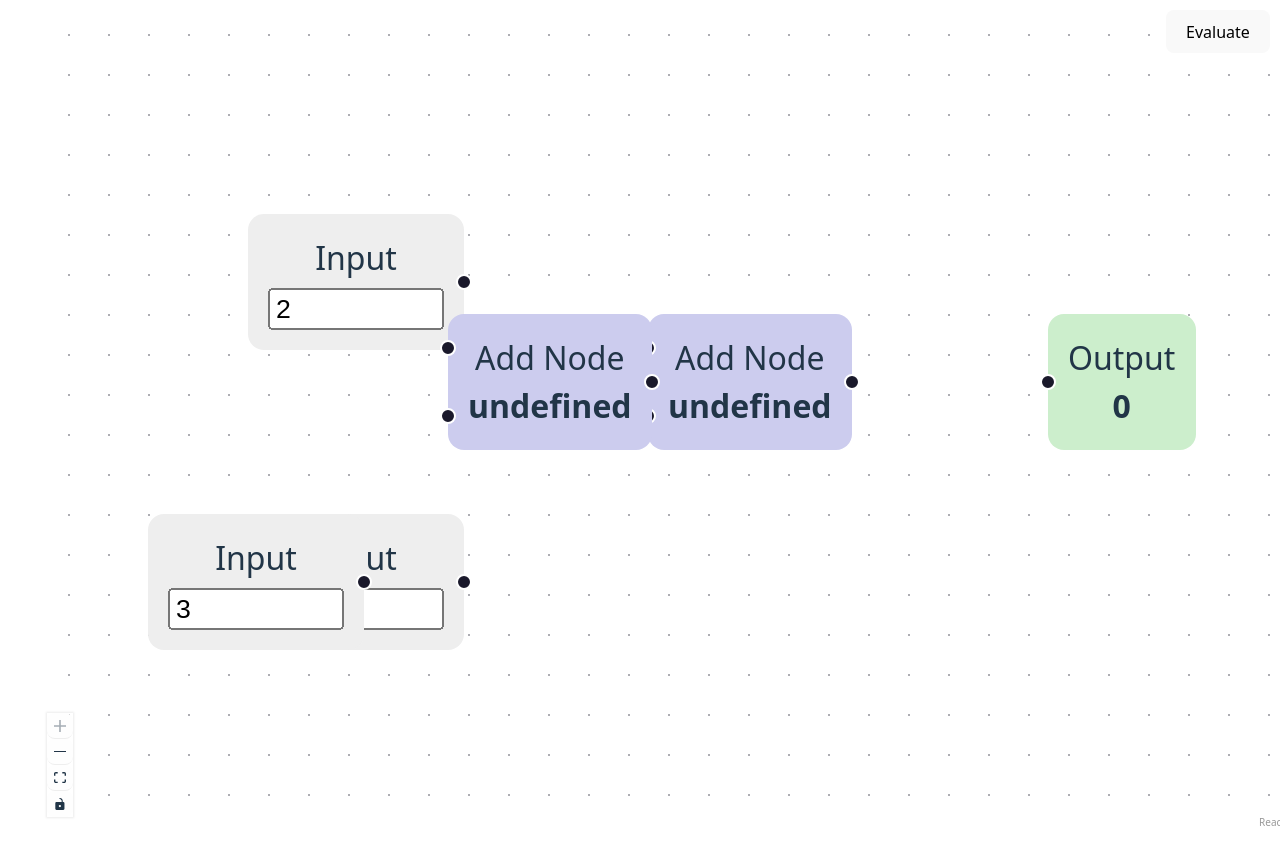
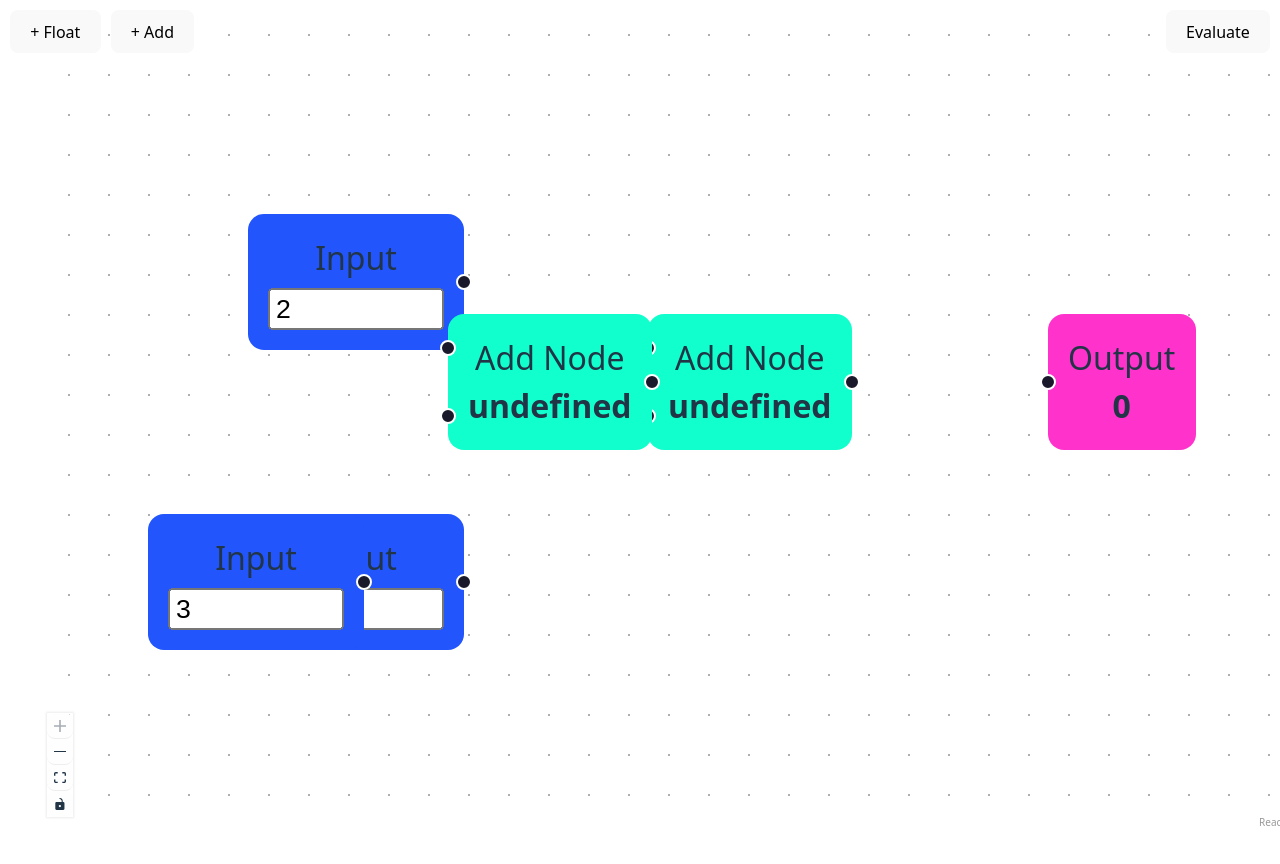
Before and after one commit to Walkberg/node-calculator, a React (Vite) app in the folder client/: page / in a window 1280 px wide. Shown: the top 864 px of the page. Built offline with nearby package versions, Linux system fonts and the light colour scheme.

Commit message:
feat(caluclator): add toolbar

```diff
--- a/client/src/modules/calculator/CalculatorContext.tsx
+++ b/client/src/modules/calculator/CalculatorContext.tsx
@@ -10,7 +10,7 @@ import {
   type Connection,
 } from "@xyflow/react";
 
-type CustomData = {
+export type CustomData = {
   label?: string;
   value?: number;
 };
--- /dev/null
+++ b/client/src/modules/calculator/CalculatorToolbar.tsx
@@ -0,0 +1,38 @@
+import { useCalculator, type CustomData } from "./CalculatorContext";
+import { type Node } from "@xyflow/react";
+
+export const CalculatorToolbar = () => {
+  const { setNodes } = useCalculator();
+
+  const handleAddNode = (type: string) => {
+    const id = `${type}-${Date.now()}`;
+
+    const newNode: Node<CustomData> = {
+      id,
+      type,
+      position: {
+        x: 100 + Math.random() * 400,
+        y: 100 + Math.random() * 400,
+      },
+      data: { label: type, value: type === "floatNode" ? 0 : undefined },
+    };
+
+    setNodes((nds) => [...nds, newNode]);
+  };
+
+  return (
+    <div
+      style={{
+        position: "absolute",
+        top: 10,
+        left: 10,
+        display: "flex",
+        gap: 10,
+        zIndex: 10,
+      }}
+    >
+      <button onClick={() => handleAddNode("floatNode")}>+ Float</button>
+      <button onClick={() => handleAddNode("addNode")}>+ Add</button>
+    </div>
+  );
+};
--- a/client/src/modules/calculator/NodeEditor.tsx
+++ b/client/src/modules/calculator/NodeEditor.tsx
@@ -8,6 +8,7 @@ import {
 } from "@xyflow/react";
 import "@xyflow/react/dist/style.css";
 import { useCalculator } from "./CalculatorContext";
+import { CalculatorToolbar } from "./CalculatorToolbar";
 
 const nodeTypes = {
   floatNode: FloatNode,
@@ -38,6 +39,7 @@ export function Flow() {
       >
         Evaluate
       </button>
+      <CalculatorToolbar />
     </div>
   );
 }
@@ -51,7 +53,7 @@ export function FloatNode({ data, id }: NodeProps) {
   };
 
   return (
-    <div style={{ padding: 10, background: "#eee", borderRadius: 8 }}>
+    <NodeContainer color="#2255fc">
       <div>Input</div>
       <input
         type="number"
@@ -60,13 +62,13 @@ export function FloatNode({ data, id }: NodeProps) {
         style={{ width: "80px" }}
       />
       <Handle type="source" position={Position.Right} />
-    </div>
+    </NodeContainer>
   );
 }
 
 export function AddNode({ data }: NodeProps) {
   return (
-    <div style={{ padding: 10, background: "#cce", borderRadius: 8 }}>
+    <NodeContainer color="#1fc">
       <Handle
         id={"1"}
         type="target"
@@ -82,16 +84,30 @@ export function AddNode({ data }: NodeProps) {
       <div>Add Node</div>
       <strong>{String(data.value) ?? "?"}</strong>
       <Handle type="source" position={Position.Right} />
-    </div>
+    </NodeContainer>
   );
 }
 
 export function OutputNode({ data }: NodeProps) {
   return (
-    <div style={{ padding: 10, background: "#cec", borderRadius: 8 }}>
+    <NodeContainer color="#f3c">
       <Handle type="target" position={Position.Left} />
       <div>Output</div>
       <strong>{String(data.value)}</strong>
+    </NodeContainer>
+  );
+}
+
+export const NodeContainer = ({
+  children,
+  color,
+}: {
+  children: React.ReactNode;
+  color: string;
+}) => {
+  return (
+    <div style={{ padding: 10, background: color, borderRadius: 8 }}>
+      {children}
     </div>
   );
-}
+};
```
